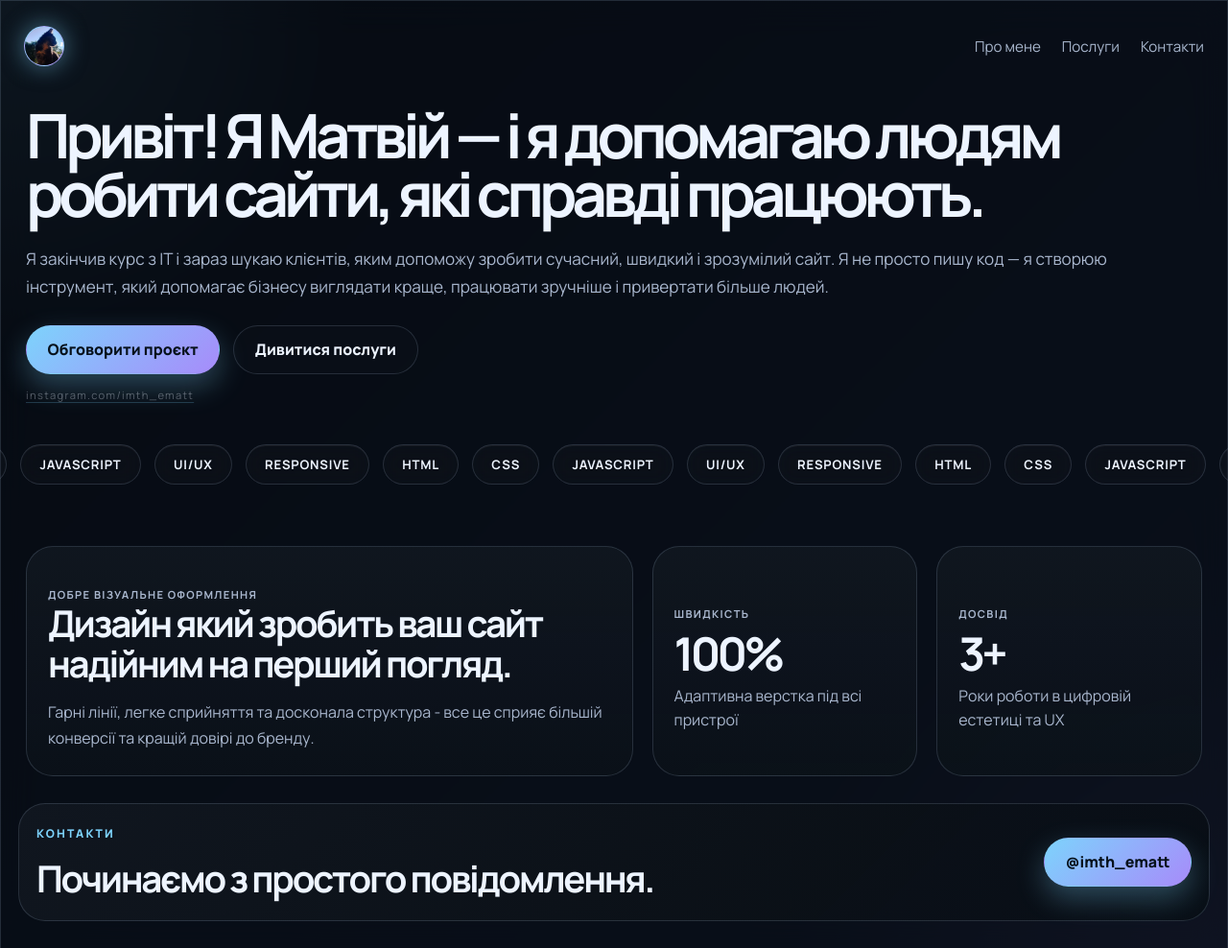
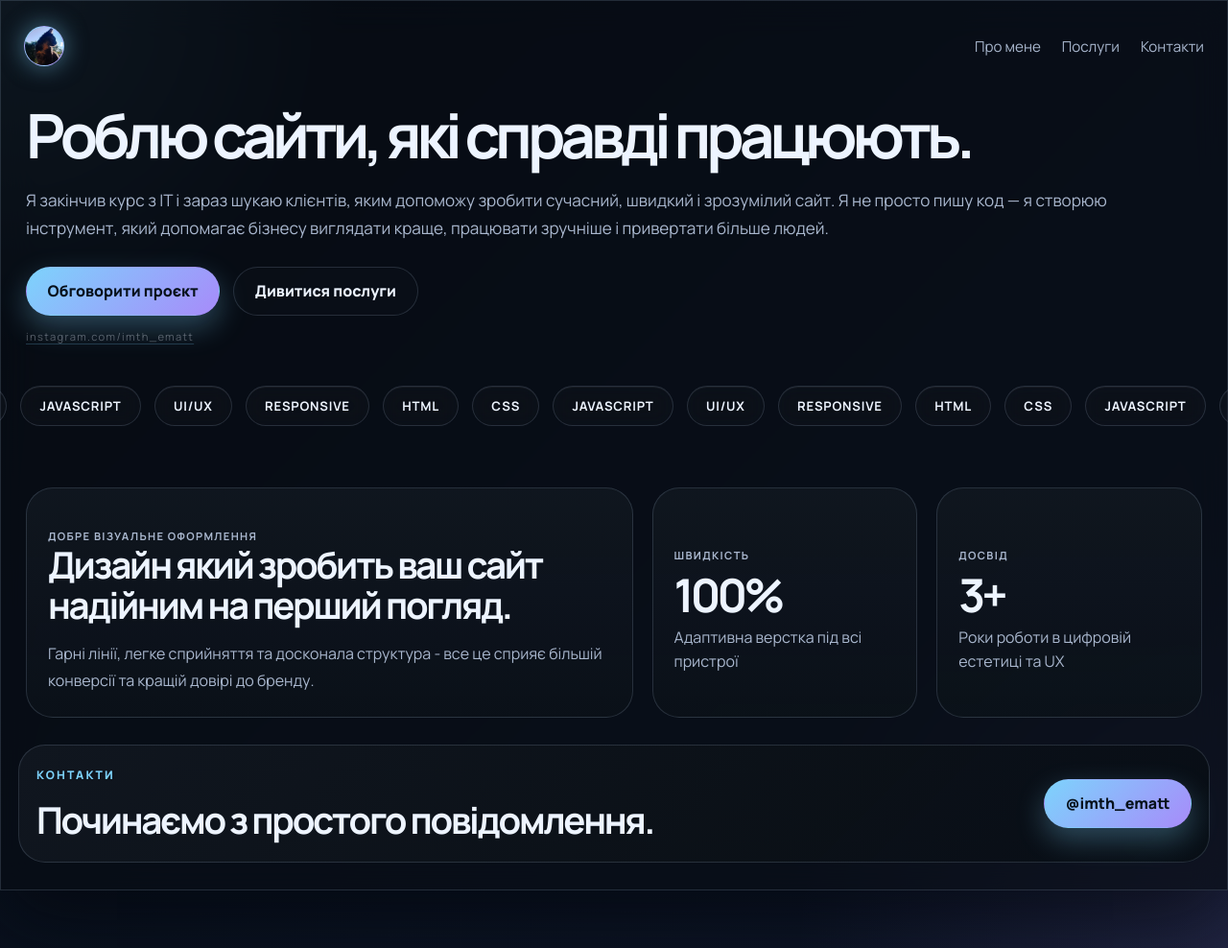
Before and after one commit to matviyhobrey2-blip/ig, a plain HTML site: page index.html in a window 1280 px wide. Shown: the top 988 px of the page at 96% size. Drawn offline with Linux system fonts and the light colour scheme.

Commit message:
Revise hero section and service descriptions in index.html
Updated the hero section text and improved the overall content presentation.

```diff
--- a/index.html
+++ b/index.html
@@ -33,7 +33,7 @@
 
       <main class="hero">
         <section class="hero-copy">
-          <h1>Привіт! Я Матвій — і я допомагаю людям робити сайти, які справді працюють.</h1>
+          <h1>Роблю сайти, які справді працюють.</h1>
           <p class="lead">
             Я закінчив курс з IT і зараз шукаю клієнтів, яким допоможу зробити сучасний,
             швидкий і зрозумілий сайт. Я не просто пишу код — я створюю інструмент, який
```
